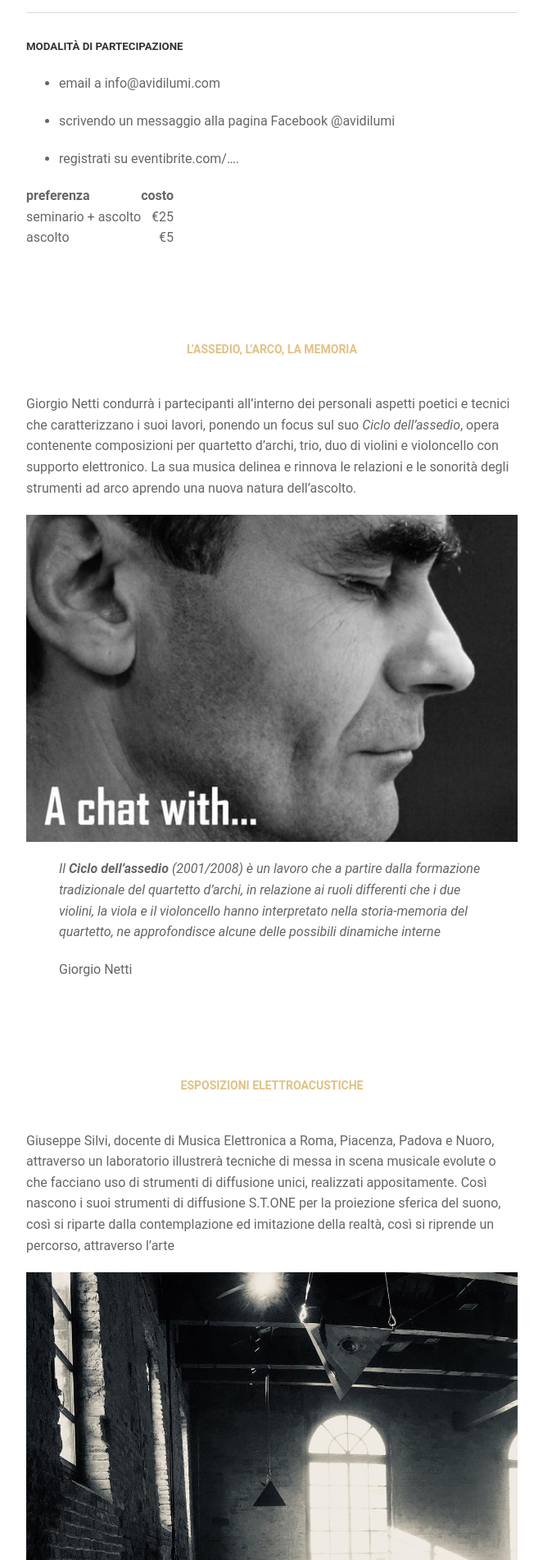
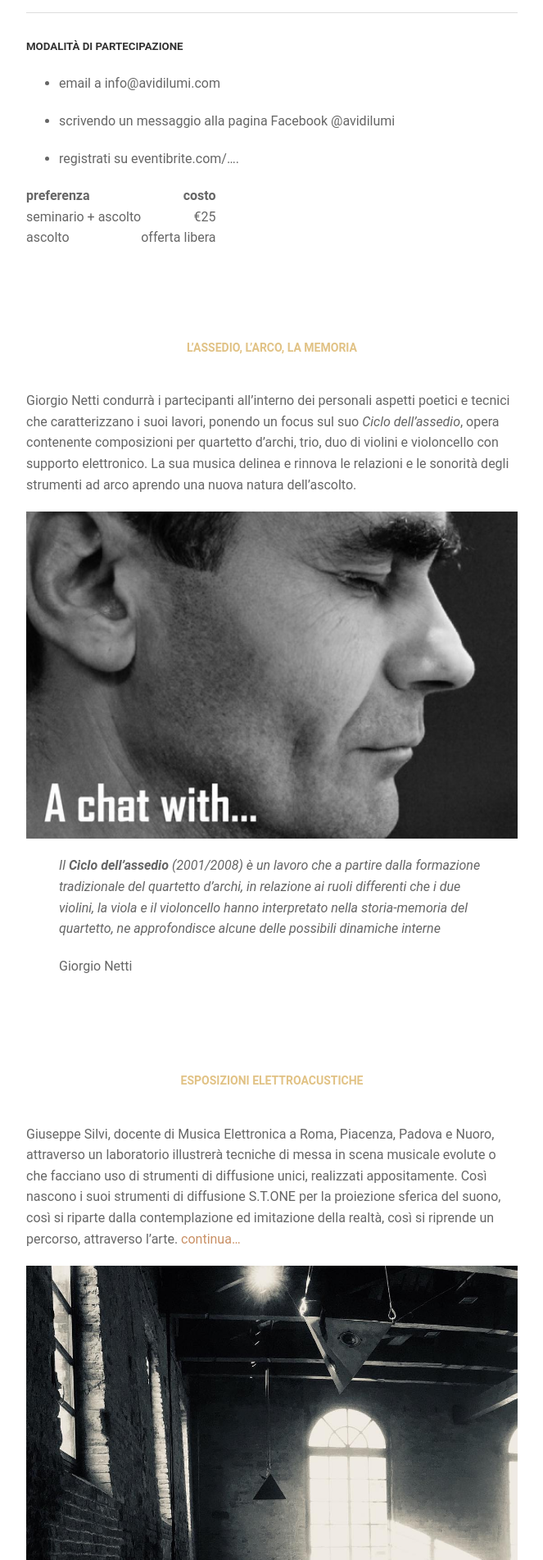
Before and after one commit to AvidiLumi/avidilumi.github.io, a Jekyll site: the page built from projects/proj-1.md, in a window 1280 px wide. Shown: the part 757-2660 px from the top of the page at 82% size, without its empty margins (308-971 px from the left). Built offline with Jekyll 4.4.1, drawn with Linux system fonts in a browser that asks for light colours; nearby versions of some CDN libraries; some of the changed text lies outside the part shown.

Commit message:
aggiunta pagina silvi

```diff
--- a/_data/settings.yml
+++ b/_data/settings.yml
@@ -59,9 +59,9 @@
 projects:
 - {name: 'Seminari di Musica Contemporanea ed Elettroacustica', folder: 'proj-1', file: 'projects/proj-1.html'}
 - {name: 'Simone Beneventi', folder: 'proj-2', file: 'projects/proj-2.html'}
-- {name: 'Project Three', folder: 'proj-3', file: 'projects/proj-3.html'}
-- {name: 'Project Four', folder: 'proj-4', file: 'projects/proj-4.html'}
-- {name: 'Project Five', folder: 'proj-5', file: 'projects/proj-5.html'}
+#- {name: 'Project Three', folder: 'proj-3', file: 'projects/proj-3.html'}
+#- {name: 'Project Four', folder: 'proj-4', file: 'projects/proj-4.html'}
+#- {name: 'Project Five', folder: 'proj-5', file: 'projects/proj-5.html'}
 
 #-------------------------------
 # Contact Section
--- a/assets/css/2-base/_base.sass
+++ b/assets/css/2-base/_base.sass
@@ -21,8 +21,8 @@
   line-height: 1.14
 
 .bigger, h3
-  font-size: 26px
-  line-height: 1.38
+  font-size: 30px
+  line-height: 1.09
 
 .big, h4
   font-size: 22px
@@ -90,7 +90,7 @@
   background: $documentBackgroundColor
   font-size: 14px
   line-height: 1.6
-  font-family: 'Open Sans', sans-serif
+  font-family: 'Lato', sans-serif
   color: $textColor
   -webkit-font-smoothing: antialiased
   -webkit-text-size-adjust: 100%
--- a/projects/proj-1.md
+++ b/projects/proj-1.md
@@ -32,7 +32,7 @@
 | preferenza           | costo |
 | :------------------- | -----:|
 | seminario + ascolto  |   €25 |
-| ascolto              |    €5 |
+| ascolto              |    offerta libera |
 
 
 
@@ -46,11 +46,12 @@
 > Giorgio Netti
 
 ### Esposizioni elettroacustiche
-Giuseppe Silvi, docente di Musica Elettronica a Roma, Piacenza, Padova e Nuoro, attraverso un laboratorio illustrerà tecniche di messa in scena musicale evolute o che facciano uso di strumenti di diffusione unici, realizzati appositamente. Così nascono i suoi strumenti di diffusione S.T.ONE per la proiezione sferica del suono, così si riparte dalla contemplazione ed imitazione della realtà, così si riprende un percorso, attraverso l'arte
+Giuseppe Silvi, docente di Musica Elettronica a Roma, Piacenza, Padova e Nuoro, attraverso un laboratorio illustrerà tecniche di messa in scena musicale evolute o che facciano uso di strumenti di diffusione unici, realizzati appositamente. Così nascono i suoi strumenti di diffusione S.T.ONE per la proiezione sferica del suono, così si riparte dalla contemplazione ed imitazione della realtà, così si riprende un percorso, attraverso l'arte. [continua...](../pages/elettroacustica2019.html)
 
-{% include image.html url="" image="projects/proj-1/stone_ve.jpg" %}
+
+{% include image.html url="../pages/elettroacustica2019.html" image="projects/proj-1/stone_ve.jpg" %}
 
 ### Lezione-ascolto
-L'incontro con la musica di Giorgio Netti si chiuderà con la partecipazione dell'**MDI ensemble**, riferimento della musica contemporanea a livello internazionale: insieme affronteranno la lettura di *Rinascere sirena*, per trio d’archi, e il brano per violoncello e supporto elettronico *Tête*, ponendo gli spettatori dinanzi la poetica e la dimensione sonora del compositore milanese.
+L'incontro con la musica di Giorgio Netti si chiuderà con la partecipazione dell'**MDI ensemble**, riferimento della musica contemporanea a livello internazionale: insieme affronteranno la lettura di *Rinascere sirena*, per trio d’archi, ponendo gli spettatori dinanzi la poetica e la dimensione sonora del compositore milanese.
 
 {% include image.html url="http://www.mdiensemble.com" image="projects/proj-1/mdi_trio.jpg" %}
```
Also changed, not shown: README.md, 6 other files.
